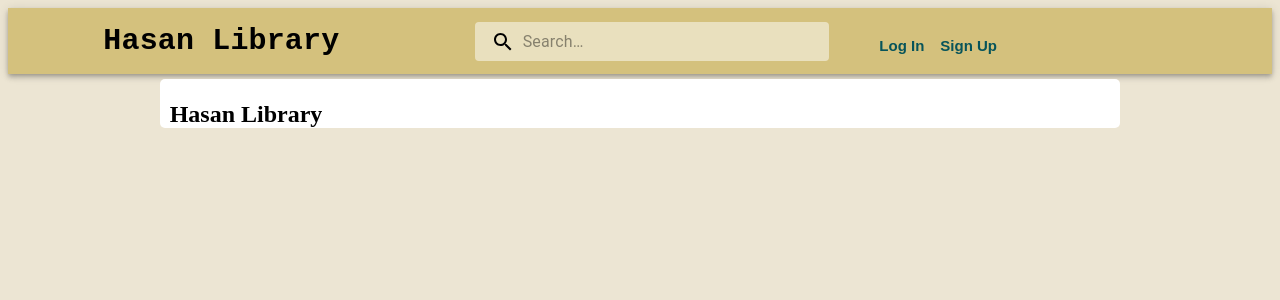
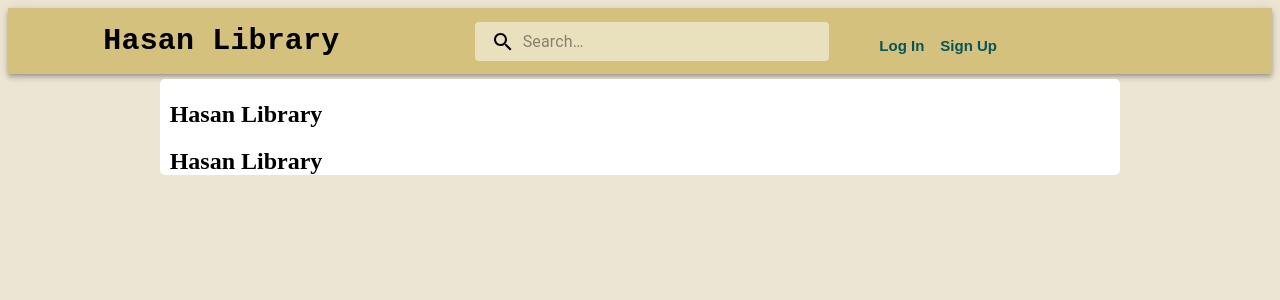
Before and after one commit to JahidulHasanRabbi/Libeary-Managment-System, a Next.js app in the folder frontend/: page / in a window 1280 px wide. Shown: the top 300 px of the page. Built offline with nearby package versions, Linux system fonts and the light colour scheme; a web font is replaced by a local one.

Commit message:
Home page Carsoul

```diff
--- a/frontend/component/body.tsx
+++ b/frontend/component/body.tsx
@@ -7,6 +7,11 @@ const Body = () => {
                     <h1>Hasan Library</h1>
                 </div>
             </section>
+            <section className="carsoul-2">
+                <div className="carsoul-2-content">
+                    <h1>Hasan Library</h1>
+                </div>
+            </section>
         </div>
     );
 };
```
